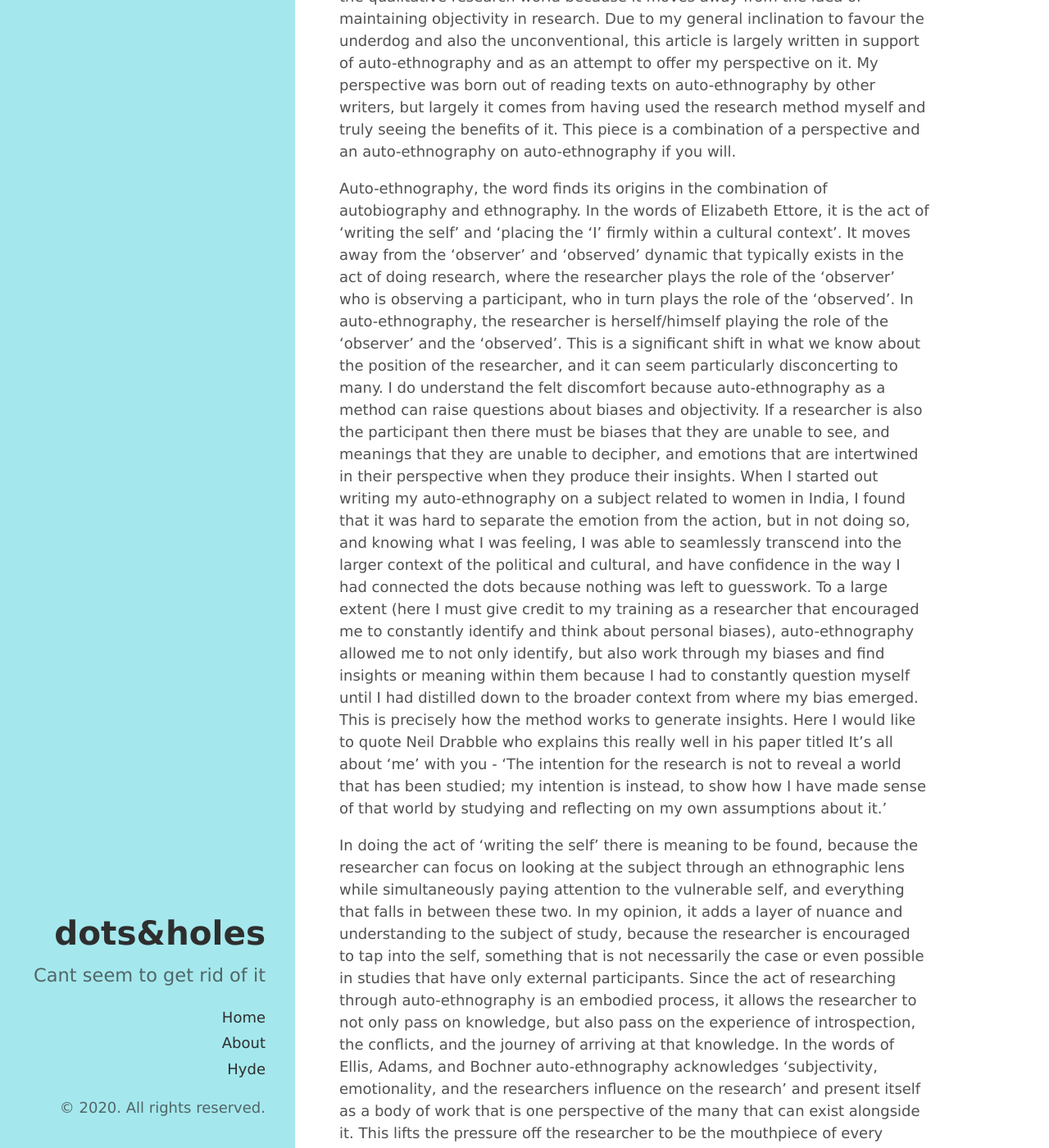
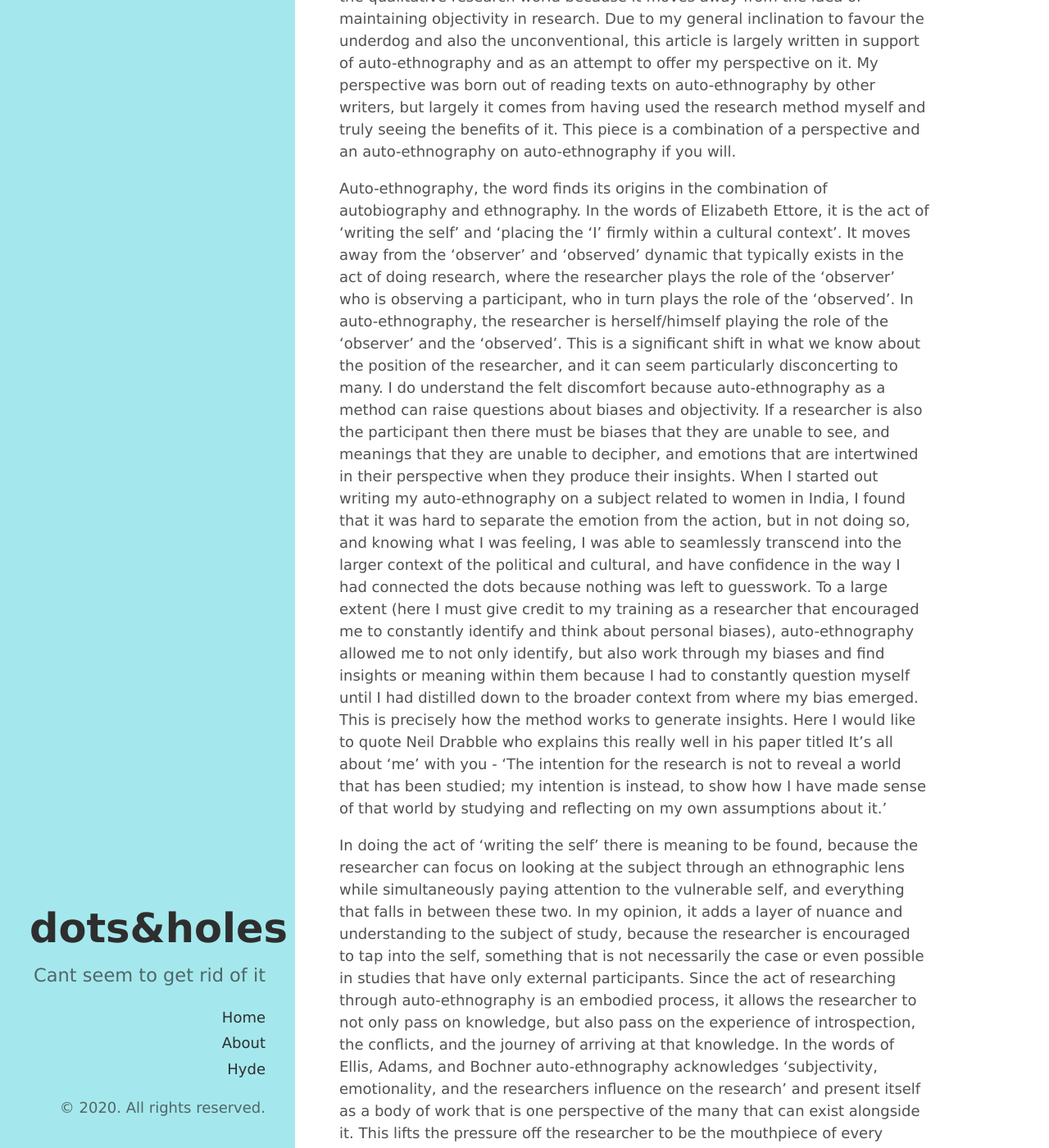
Before and after one commit to dotsandholes/dotsandholes.github.io, a Jekyll site: the page built from index.html, in a window 1280 px wide and 1400 px high, scrolled down 351 px. Shown: the whole window at 82% size. Built offline with Jekyll 4.4.1, drawn with Linux system fonts in a browser that asks for light colours; the list of posts is cut into pages by our own code.

Commit message:
Update hyde.css

```diff
--- a/public/css/hyde.css
+++ b/public/css/hyde.css
@@ -79,8 +79,8 @@ html {
 .sidebar-about h1 {
   color: #2e2e2e;
   margin-top: 0;
-  font-family: "Lucida Sans Unicode", "Lucida Grande", sans-serif;
-  font-size: 2.25rem;
+  font-family: "Lucida Grande", bold;
+  font-size: 2.75rem;
 }
 
 /* Sidebar nav */
```
